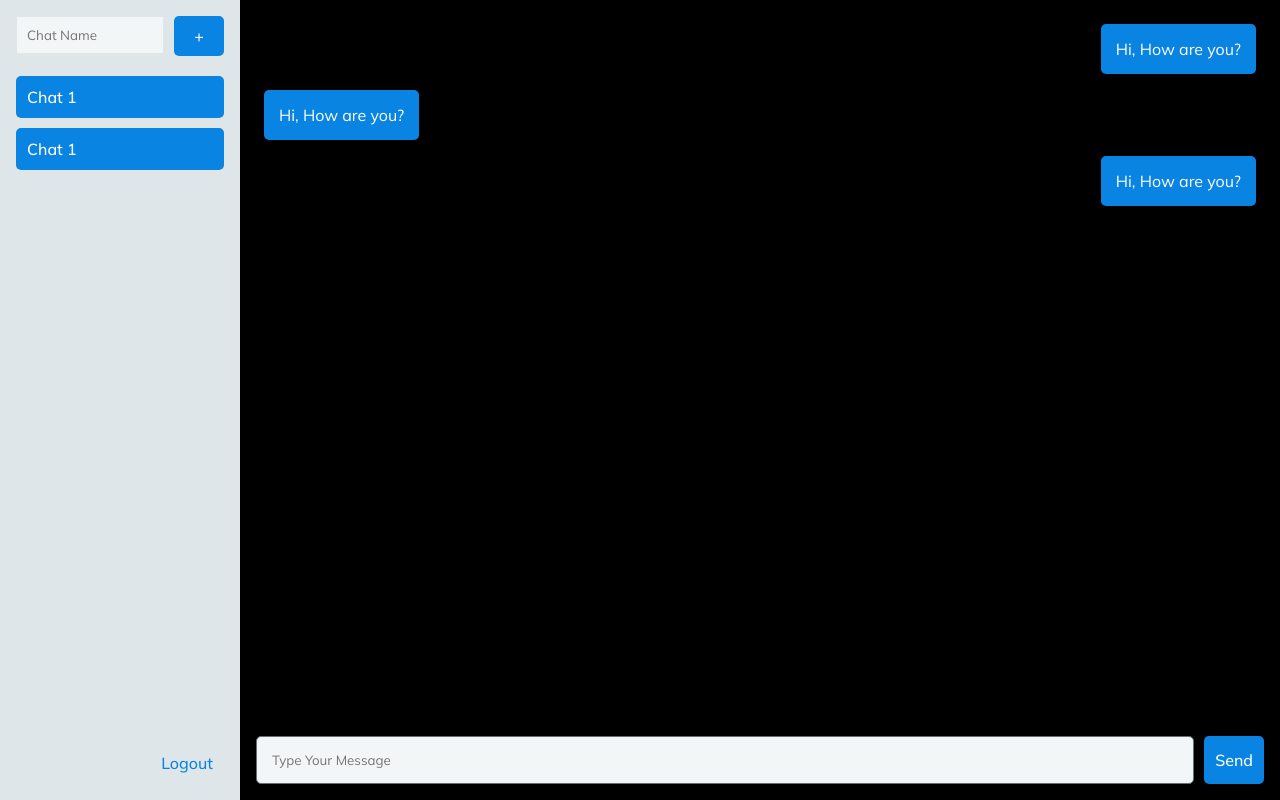
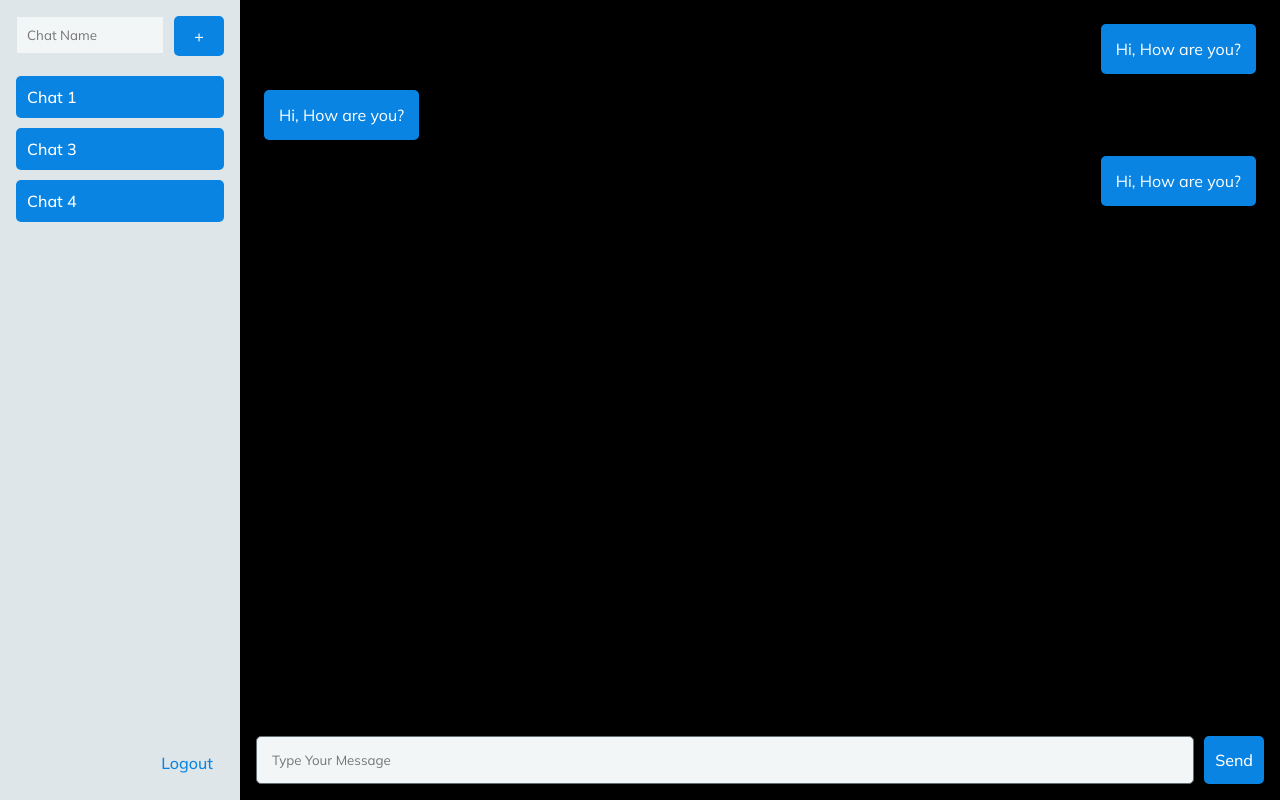
Before and after one commit to ehasaranga/chatapp, a React (Vite) app: page / in a window 1280 px wide. Built offline with nearby package versions, Linux system fonts and the light colour scheme.

Commit message:
creating chat ChatContext

```diff
--- /dev/null
+++ b/src/store/ChatContext.tsx
@@ -0,0 +1,13 @@
+import { createContext } from "react";
+
+
+export const ChatContext = createContext({} as ChatContextType);
+
+type ChatContextType = {
+    chatList: Chat[];
+};
+
+type Chat = {
+    id: number;
+    name: string;
+}
--- a/src/views/Dashboard/DashboardPage.tsx
+++ b/src/views/Dashboard/DashboardPage.tsx
@@ -1,10 +1,22 @@
+import { useState } from "react";
+import { ChatContext } from "../../store/ChatContext"
 import MessageList from "./components/MessageList"
 import SendMessage from "./components/SendMessage"
 import Sidebar from "./components/Sidebar"
 
 function DashboardPage() {
 
+    const [chatList, setChatList] = useState([
+        { id: 1, name: 'Chat 1' },
+        { id: 2, name: 'Chat 3' },
+        { id: 3, name: 'Chat 4' },
+    ]);
+
     return (
+
+        <ChatContext.Provider value={{
+            chatList: chatList
+        }}>
 
         <div className="container no-padding">
 
@@ -24,6 +36,8 @@ function DashboardPage() {
 
         </div>
 
+        </ChatContext.Provider>
+
     )
 }
 
--- a/src/views/Dashboard/components/ChatList.tsx
+++ b/src/views/Dashboard/components/ChatList.tsx
@@ -1,6 +1,10 @@
+import { useContext } from "react"
 import Button from "../../../components/Button/Button"
+import { ChatContext } from "../../../store/ChatContext"
 
 const ChatList:React.FC = () => {
+
+	const { chatList } = useContext(ChatContext);
 
 	const onClick = (id: any) => {
 
@@ -8,36 +12,25 @@ const ChatList:React.FC = () => {
 
 	}
 
-
 	return (
 
 		<div className="chat-list">
 
 			<div className="grid grid-1 gutter-10">
 
-				<div className="item">
+				{chatList && chatList.map(item => (
+					<div className="item" key={item.id}>
 
 						<Button
-						label="Chat 1"
+								label={item.name}
 								type="primary"
 								size="wide"
 								className={"text-left"}
-						onClick={() => onClick('name')}
+								onClick={() => onClick(item.name)}
 							/>
 
 					</div>
-
-				<div className="item">
-
-					<Button
-						label="Chat 1"
-						type="primary"
-						size="wide"
-						className={"text-left"}
-						onClick={() => onClick('name3')}
-					/>
-
-				</div>
+				))}
 
 			</div>
 
--- a/src/views/Dashboard/components/MessageList.tsx
+++ b/src/views/Dashboard/components/MessageList.tsx
@@ -2,6 +2,18 @@
 import { useEffect, useRef } from 'react'
 import './MessageList.scoped.scss'
 import MessageRow from './MessageRow';
+
+
+const scrollToBottom = (ref:any) => {
+
+    if (ref.current === null) return;
+
+    let clientHeight:number = ref.current?.clientHeight || 0;
+    let scrollHeight = ref.current?.scrollHeight || 0;
+
+    ref.current.scrollTop = (scrollHeight - clientHeight)
+
+}
 
 const MessageList: React.FC = () => {
 
@@ -9,20 +21,9 @@ const MessageList: React.FC = () => {
 
     useEffect(() => {
 
-        scrollToBottom()
+        scrollToBottom(scrollRef)
 
     }, [])
-
-    const scrollToBottom = () => {
-
-        if (scrollRef.current === null) return;
-
-        let clientHeight:number = scrollRef.current?.clientHeight || 0;
-        let scrollHeight = scrollRef.current?.scrollHeight || 0;
-
-        scrollRef.current.scrollTop = (scrollHeight - clientHeight)
-
-    }
 
     return (
         <div className='message-list-wrap' ref={scrollRef}>
```
Lines whose indentation alone changed are shown as unchanged.
